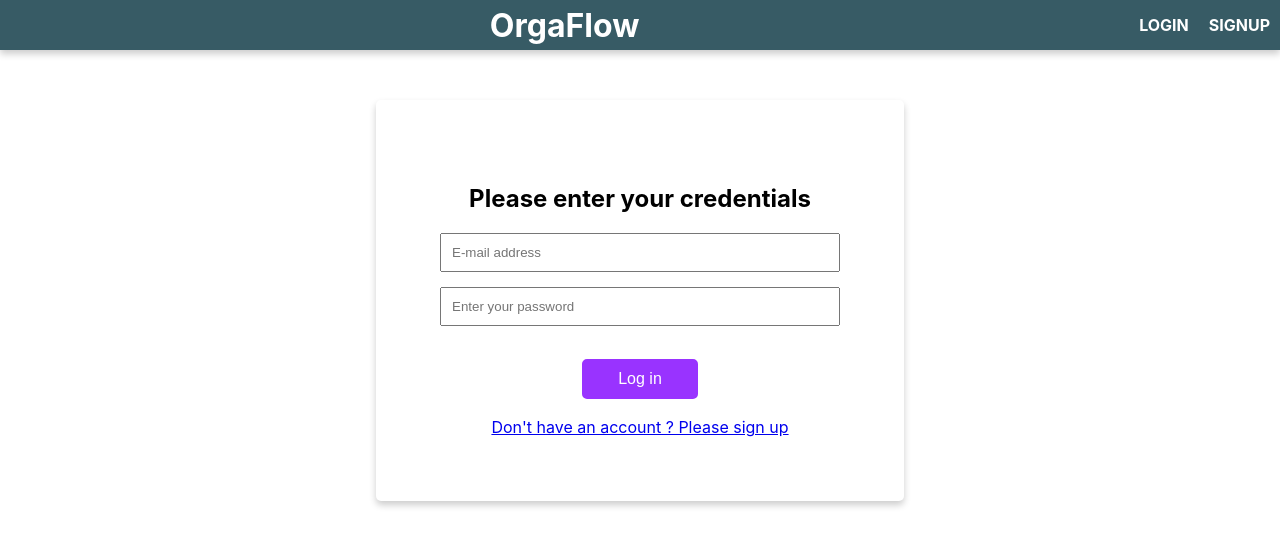
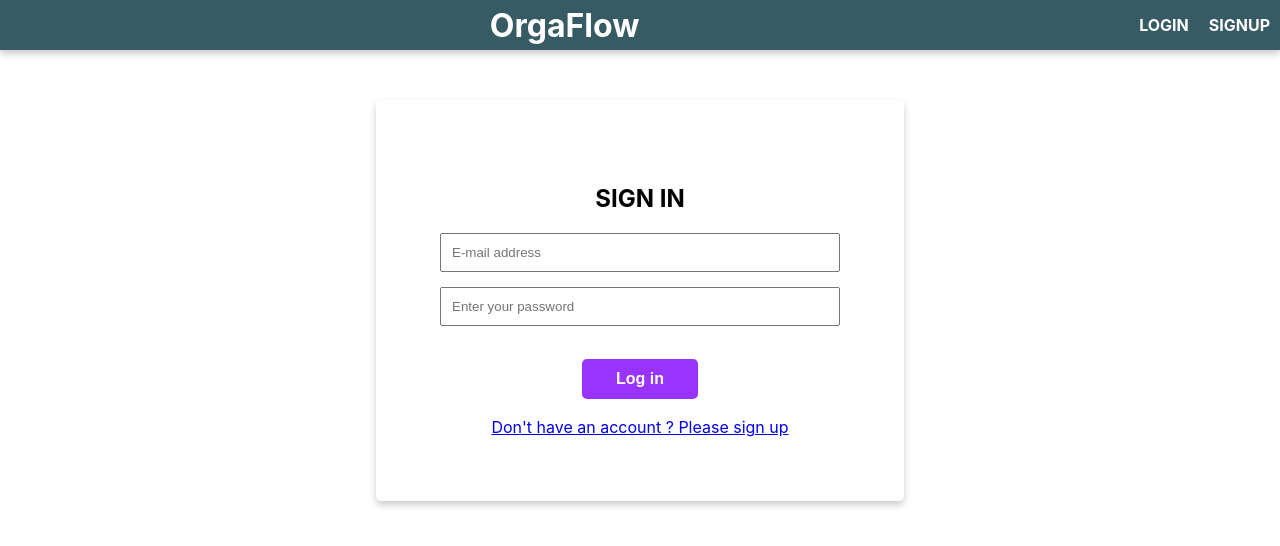
Before and after one commit to morantaf/kanban-board-client, a React (Create React App) app: page /login in a window 1280 px wide. Shown: the top 546 px of the page. Built offline with nearby package versions, Linux system fonts and the light colour scheme.

Commit message:
Changing Title

```diff
--- a/src/components/LoginForm.js
+++ b/src/components/LoginForm.js
@@ -37,6 +37,8 @@ const Button = styled.button`
   border-radius: 7px;
   width: 30%;
   align-self: center;
+  font-weight: bold;
+  cursor: pointer;
   &:hover {
     background: white;
     color: #9933ff;
@@ -90,7 +92,7 @@ export default function LoginForm(props) {
                 return <h1>blabla</h1>;
               }}
             >
-              <Title>Please enter your credentials</Title>
+              <Title>SIGN IN</Title>
               <TextField
                 type="text"
                 value={email}
```
